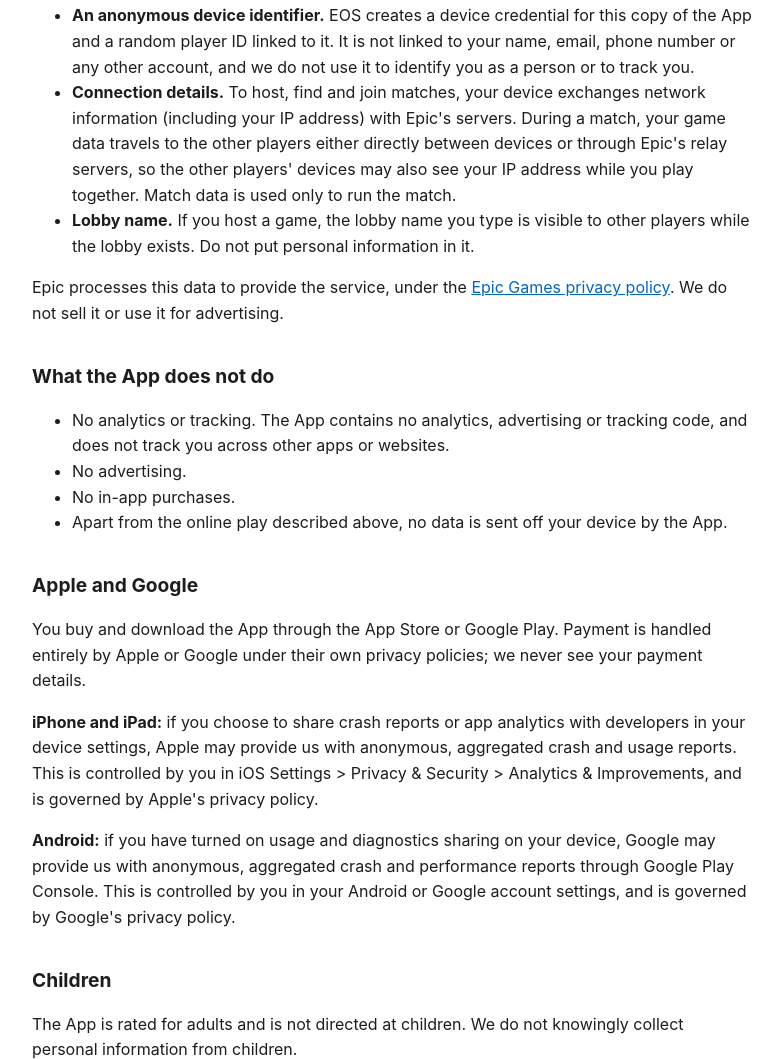
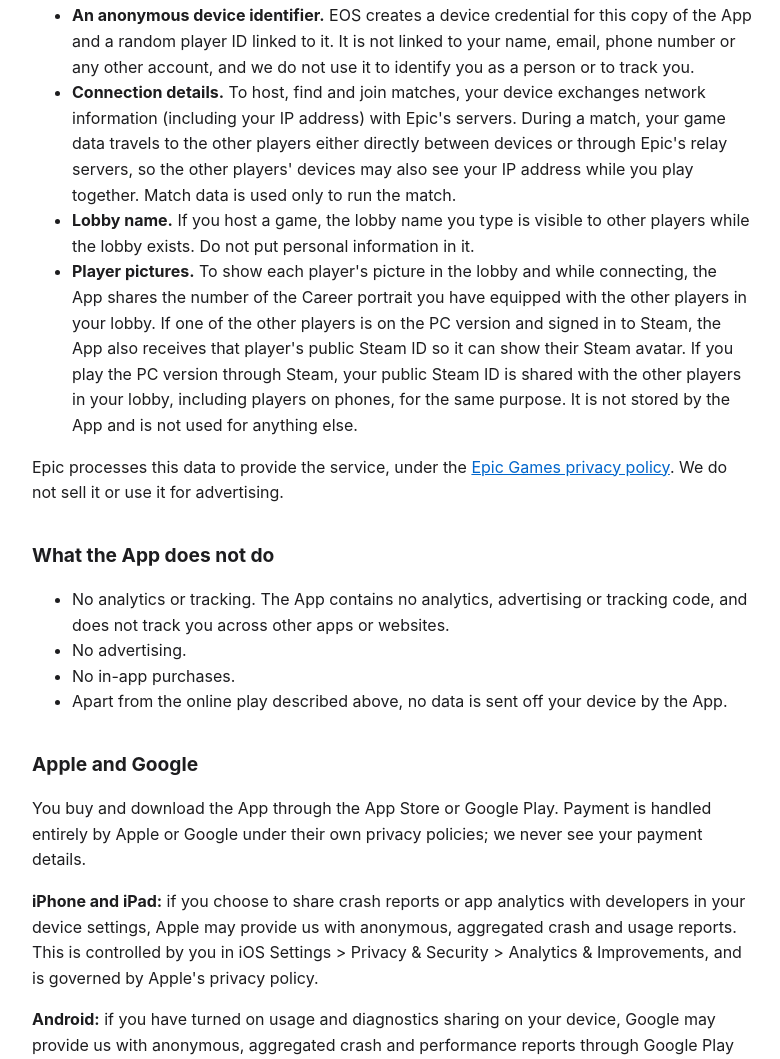
Before and after one commit to mmc1776/nexus-privacy, a plain HTML site: page index.html in a window 1280 px wide. Shown: the part 872-1931 px from the top of the page, without its empty margins (248-1028 px from the left). Drawn offline with Linux system fonts and the light colour scheme.

Commit message:
Note the shared Career portrait and the Steam ID used for player pictures

```diff
--- a/index.html
+++ b/index.html
@@ -29,6 +29,7 @@ h1{font-size:1.8em;margin-bottom:.2em}h2{font-size:1.2em;margin-top:1.8em}
 <li><strong>An anonymous device identifier.</strong> EOS creates a device credential for this copy of the App and a random player ID linked to it. It is not linked to your name, email, phone number or any other account, and we do not use it to identify you as a person or to track you.</li>
 <li><strong>Connection details.</strong> To host, find and join matches, your device exchanges network information (including your IP address) with Epic's servers. During a match, your game data travels to the other players either directly between devices or through Epic's relay servers, so the other players' devices may also see your IP address while you play together. Match data is used only to run the match.</li>
 <li><strong>Lobby name.</strong> If you host a game, the lobby name you type is visible to other players while the lobby exists. Do not put personal information in it.</li>
+<li><strong>Player pictures.</strong> To show each player's picture in the lobby and while connecting, the App shares the number of the Career portrait you have equipped with the other players in your lobby. If one of the other players is on the PC version and signed in to Steam, the App also receives that player's public Steam ID so it can show their Steam avatar. If you play the PC version through Steam, your public Steam ID is shared with the other players in your lobby, including players on phones, for the same purpose. It is not stored by the App and is not used for anything else.</li>
 </ul>
 <p>Epic processes this data to provide the service, under the <a href="https://www.epicgames.com/site/privacypolicy">Epic Games privacy policy</a>. We do not sell it or use it for advertising.</p>
 <h2>What the App does not do</h2>
```
